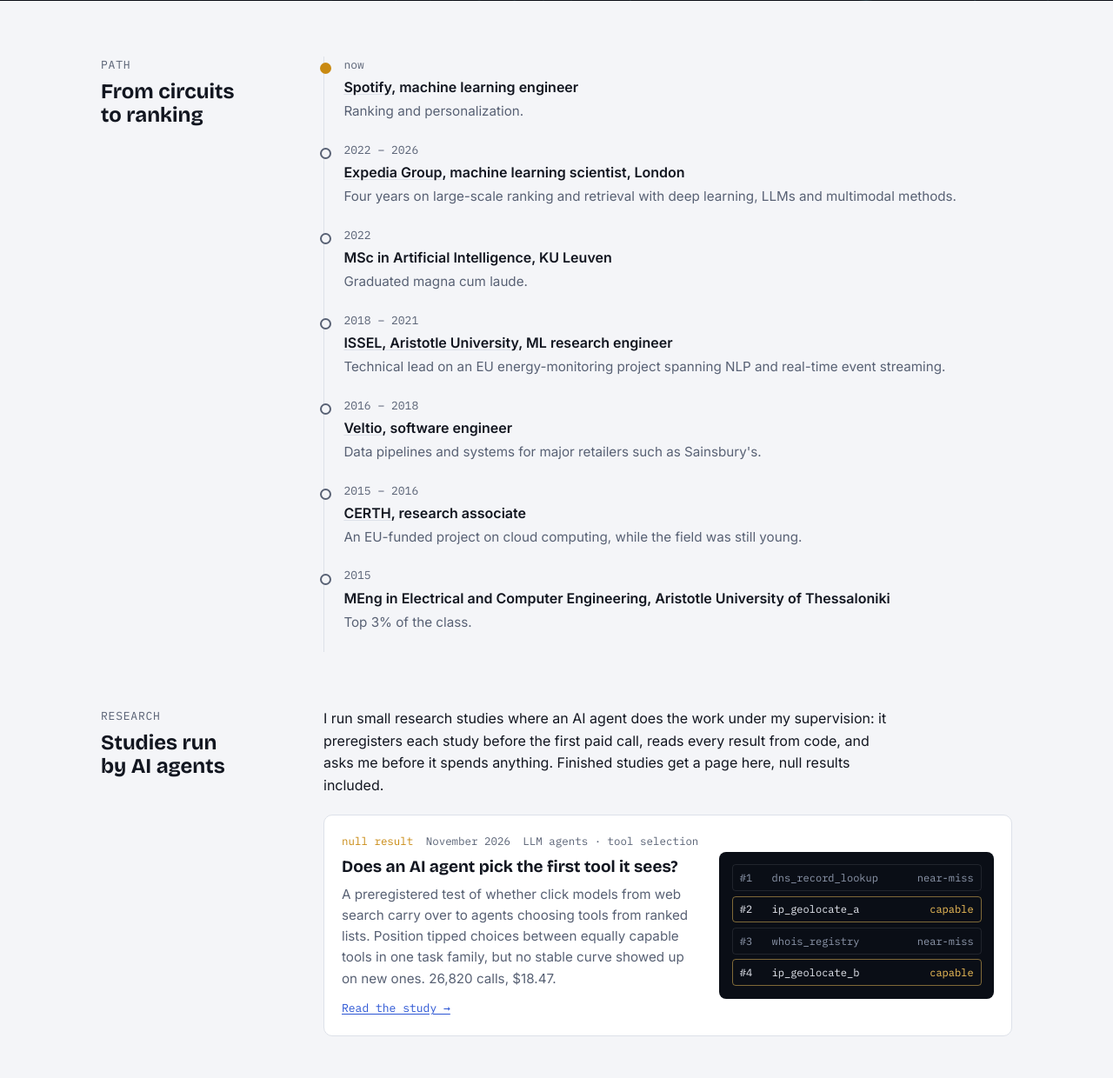
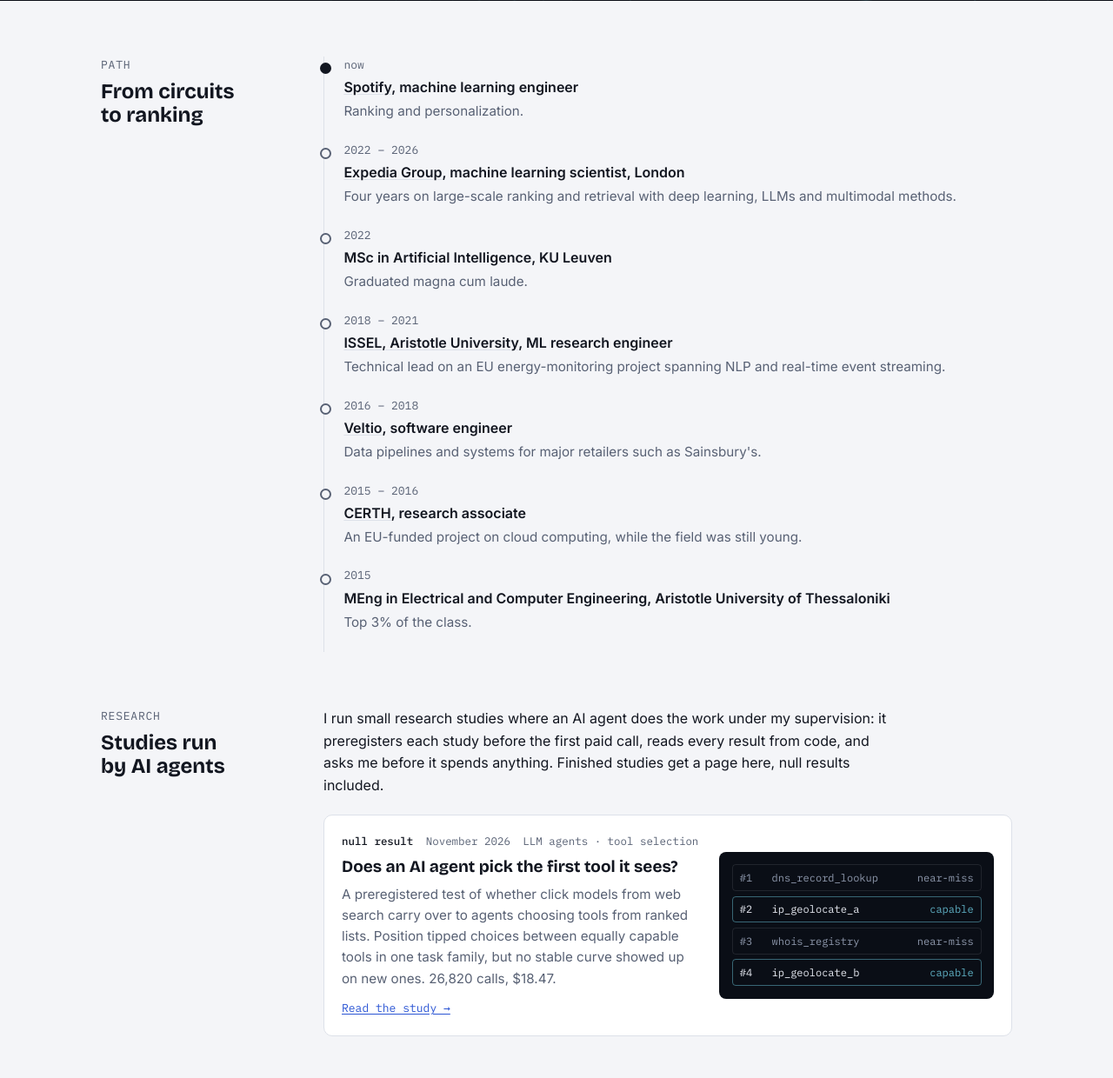
Before and after one commit to ioannisantoniadis/ioannisantoniadis.github.io, a plain HTML site: page index.html in a window 1280 px wide. Shown: the part 520-1760 px from the top of the page at 87% size. Drawn offline with nearby package versions, Linux system fonts and the light colour scheme.

Commit message:
No static yellow highlights: tags, the timeline's now dot, Spotify and the current page use the text colour; yellow only on hover and focus
Co-Authored-By: Claude Opus 5.5 <noreply@anthropic.com>

```diff
--- a/assets/site.css
+++ b/assets/site.css
@@ -51,7 +51,8 @@ a:focus-visible, button:focus-visible { outline: 2px solid var(--accent); outlin
 .topbar .home { font-family: var(--font-display); font-weight: 700; color: var(--night-ink); text-decoration: none; font-size: 1.05rem; }
 .topbar nav { display: flex; flex-wrap: wrap; gap: 0.25rem 1.25rem; }
 .topbar nav a { color: var(--night-muted); text-decoration: none; font-family: var(--font-mono); font-size: var(--step--1); }
-.topbar nav a:hover, .topbar nav a[aria-current="page"] { color: var(--night-glow); }
+.topbar nav a[aria-current="page"] { color: var(--night-ink); }
+.topbar nav a:hover { color: var(--night-glow); }
 .topbar a:focus-visible { outline-color: var(--night-glow); }
 
 /* Footer, shared */
--- a/index.html
+++ b/index.html
@@ -19,7 +19,7 @@
 .hero .kicker { font-family: var(--font-mono); font-size: var(--step--1); letter-spacing: 0.06em; text-transform: uppercase; color: var(--night-muted); }
 .hero h1 { font-size: var(--step-4); font-weight: 700; letter-spacing: -0.025em; }
 .hero .role { font-size: var(--step-1); max-width: 40ch; color: var(--night-ink); }
-.hero .role b { color: var(--night-glow); font-weight: 600; }
+.hero .role b { color: var(--night-ink); font-weight: 600; }
 .hero .sections { display: flex; flex-wrap: wrap; gap: 0.35rem 1.4rem; padding-top: 0.25rem; }
 .hero .sections a { font-family: var(--font-mono); font-size: var(--step--1); color: var(--night-ink); text-decoration: none; border-bottom: 1px solid rgba(231, 234, 242, 0.3); padding-bottom: 0.1rem; }
 .hero .sections a:hover { color: var(--night-glow); border-bottom-color: var(--night-glow); }
@@ -42,7 +42,7 @@ main { max-width: 1080px; margin: 0 auto; }
 .tl { list-style: none; margin: 0; padding: 0; display: grid; gap: 0; border-left: 1px solid var(--rule); }
 .tl li { position: relative; padding: 0 0 1.4rem 1.4rem; display: grid; gap: 0.15rem; }
 .tl li::before { content: ""; position: absolute; left: -5px; top: 0.45rem; width: 9px; height: 9px; border-radius: 50%; background: var(--bg); border: 2px solid var(--muted); }
-.tl li.now::before { background: var(--glow); border-color: var(--glow); }
+.tl li.now::before { background: var(--ink); border-color: var(--ink); }
 .tl .when { font-family: var(--font-mono); font-size: var(--step--1); color: var(--muted); }
 .tl .what { font-weight: 600; }
 .tl .what a { color: inherit; text-decoration-color: var(--rule); }
@@ -56,13 +56,13 @@ main { max-width: 1080px; margin: 0 auto; }
 .card h3 a:hover { color: var(--accent); }
 .card p { color: var(--muted); font-size: 0.95rem; }
 .card .meta { display: flex; flex-wrap: wrap; gap: 0.35rem 0.9rem; font-family: var(--font-mono); font-size: 0.78rem; color: var(--muted); }
-.card .meta .tag { color: var(--glow); }
+.card .meta .tag { color: var(--ink); font-weight: 500; }
 .card .go { display: flex; flex-wrap: wrap; gap: 0.4rem 1rem; font-family: var(--font-mono); font-size: var(--step--1); padding-top: 0.2rem; }
 .feature { grid-column: 1 / -1; display: grid; grid-template-columns: minmax(0, 1.3fr) minmax(0, 1fr); gap: 1.5rem; align-items: center; }
 .feature .mini { background: var(--night); border-radius: 8px; padding: 0.9rem; display: grid; gap: 0.35rem; font-family: var(--font-mono); font-size: 0.75rem; color: var(--night-muted); }
 .feature .mini div { display: grid; grid-template-columns: 1.8rem minmax(0, 1fr) auto; gap: 0.5rem; padding: 0.3rem 0.5rem; border-radius: 4px; border: 1px solid rgba(231, 234, 242, 0.1); }
-.feature .mini .ok { color: var(--night-ink); border-color: rgba(244, 195, 90, 0.5); }
-.feature .mini .ok span:last-child { color: var(--night-glow); }
+.feature .mini .ok { color: var(--night-ink); border-color: rgba(95, 176, 196, 0.55); }
+.feature .mini .ok span:last-child { color: var(--night-line); }
 
 .pubs { list-style: none; margin: 0; padding: 0; display: grid; gap: 1rem; }
 .pubs li { display: grid; gap: 0.2rem; }
```
